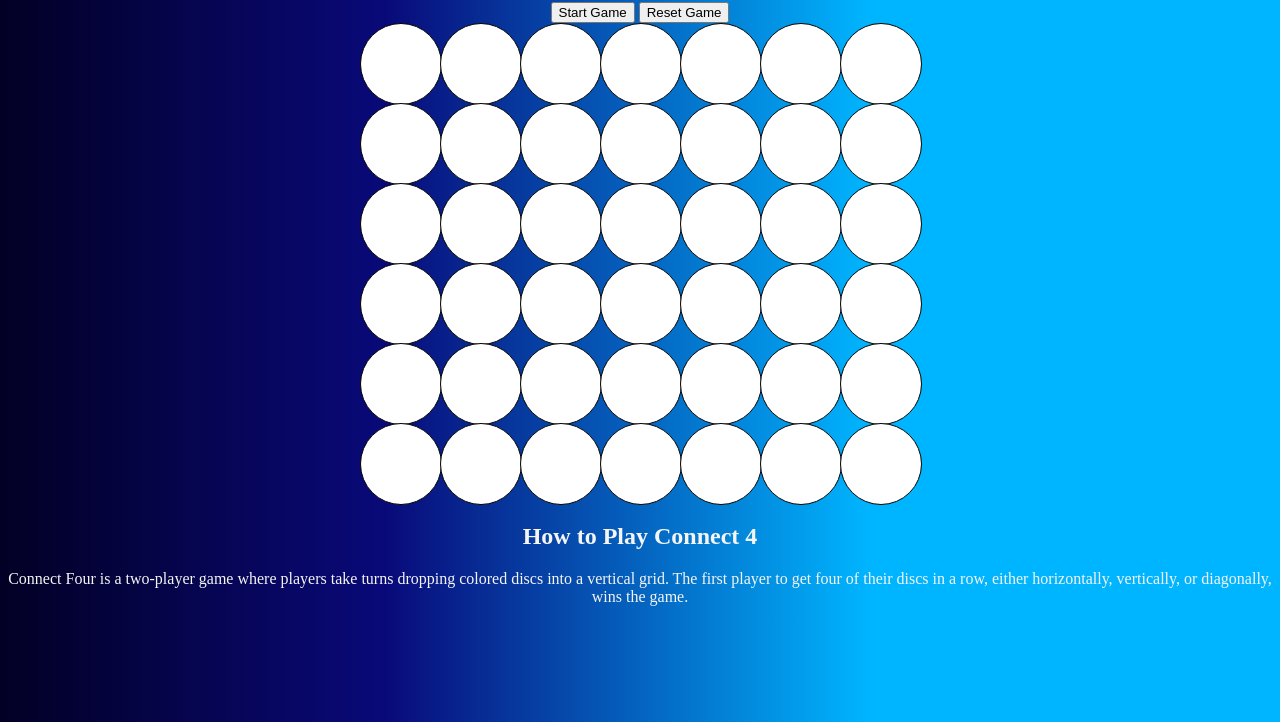
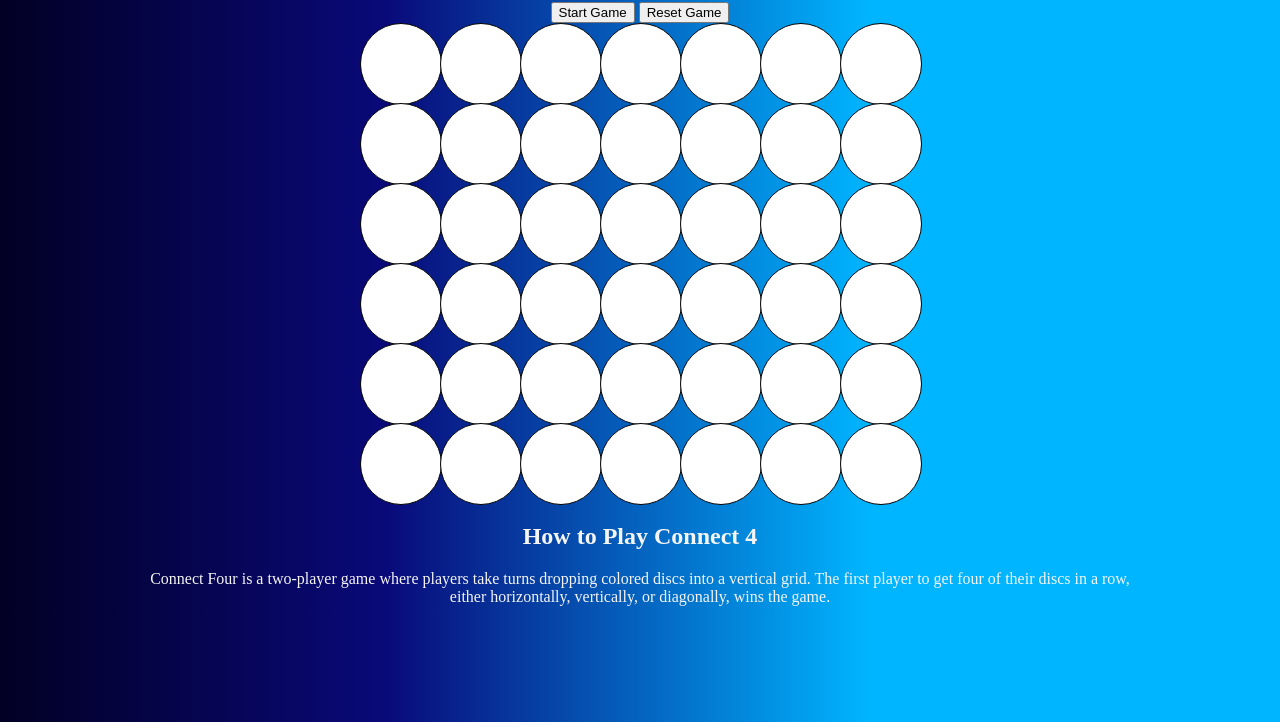
Before and after one commit to tatsuyax25/connect-four, a plain HTML site: page index.html in a window 1280 px wide. Shown: the part 78-800 px from the top of the page. Drawn offline with Linux system fonts and the light colour scheme.

Commit message:
Update text center

```diff
--- a/styles.css
+++ b/styles.css
@@ -29,6 +29,7 @@ body {
   border-radius: 50%;
 }
 
-#how-to-play p.centered {
-  text-align: center;
+#how-to-play p {
+  width: 80%;
+  margin: 0 auto;
 }
```
